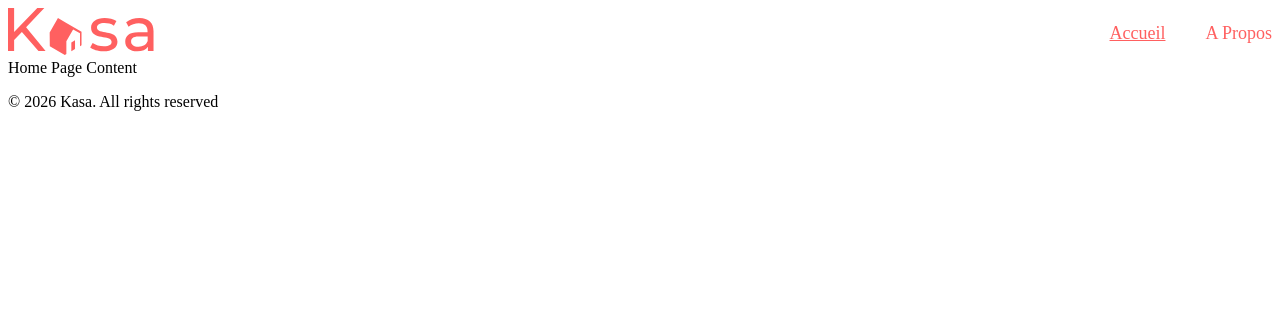
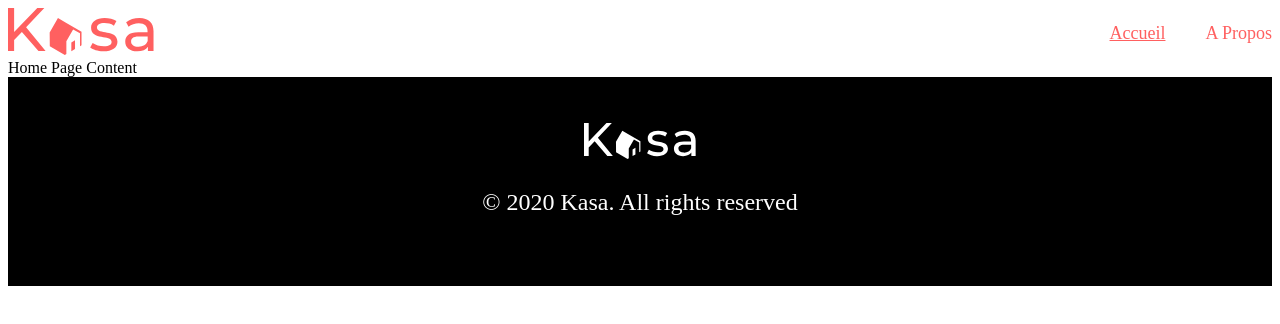
Before and after one commit to Nestradama/ocs-kasa, a React (Vite) app: page / in a window 1280 px wide. Shown: the top 324 px of the page. Built offline with nearby package versions, Linux system fonts and the light colour scheme.

Commit message:
feat: Footer Element Updated

```diff
--- a/src/components/Footer/Footer.jsx
+++ b/src/components/Footer/Footer.jsx
@@ -3,8 +3,8 @@ import './Footer.scss';
 export default function Footer() {
     return (
         <footer className="footer">
-            {/* You will add the white Kasa logo and text here later */}
-            <p>© 2026 Kasa. All rights reserved</p>
+            <img src="/logo-white.svg" alt="Kasa" className="footer__logo" />
+            <p className="footer__text">© 2020 Kasa. All rights reserved</p>
         </footer>
     );
 }
--- a/src/components/Footer/Footer.scss
+++ b/src/components/Footer/Footer.scss
@@ -0,0 +1,19 @@
+.footer {
+  background-color: #000000;
+  height: 209px;
+  display: flex;
+  flex-direction: column;
+  justify-content: center;
+  align-items: center;
+
+  &__logo {
+    height: 36px;
+  }
+
+  &__text {
+    color: #FFFFFF;
+    font-size: 24px;
+    font-weight: 500;
+    margin-top: 30px;
+  }
+}
```
